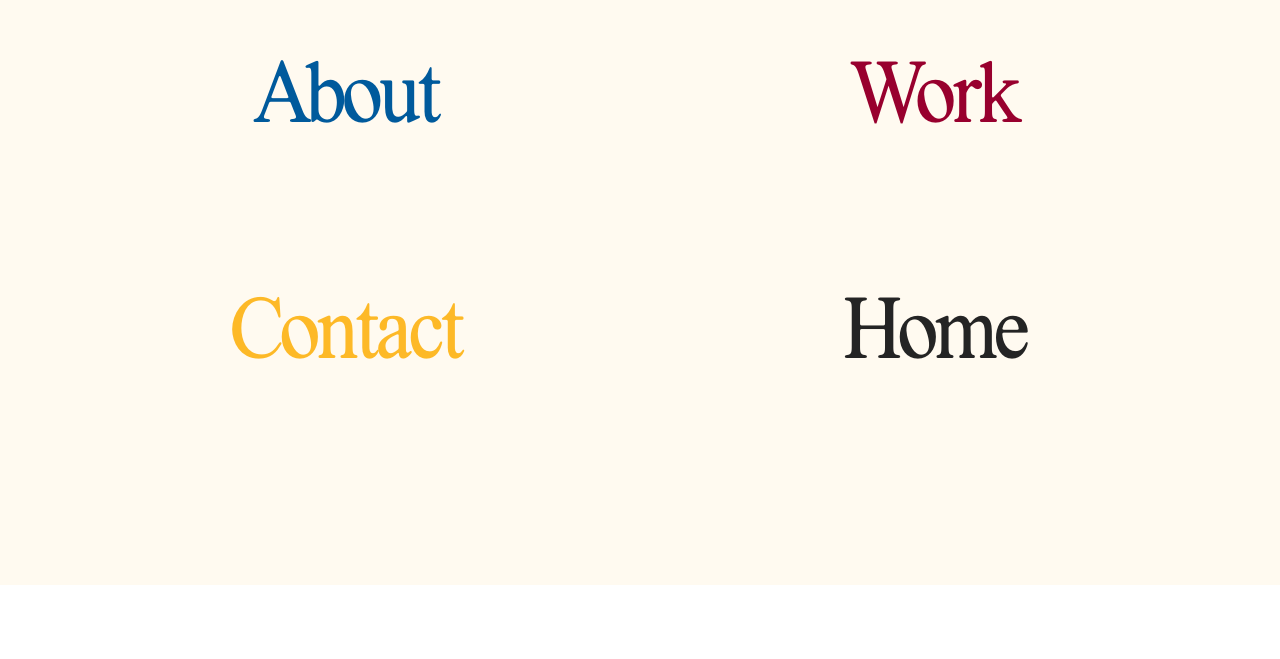
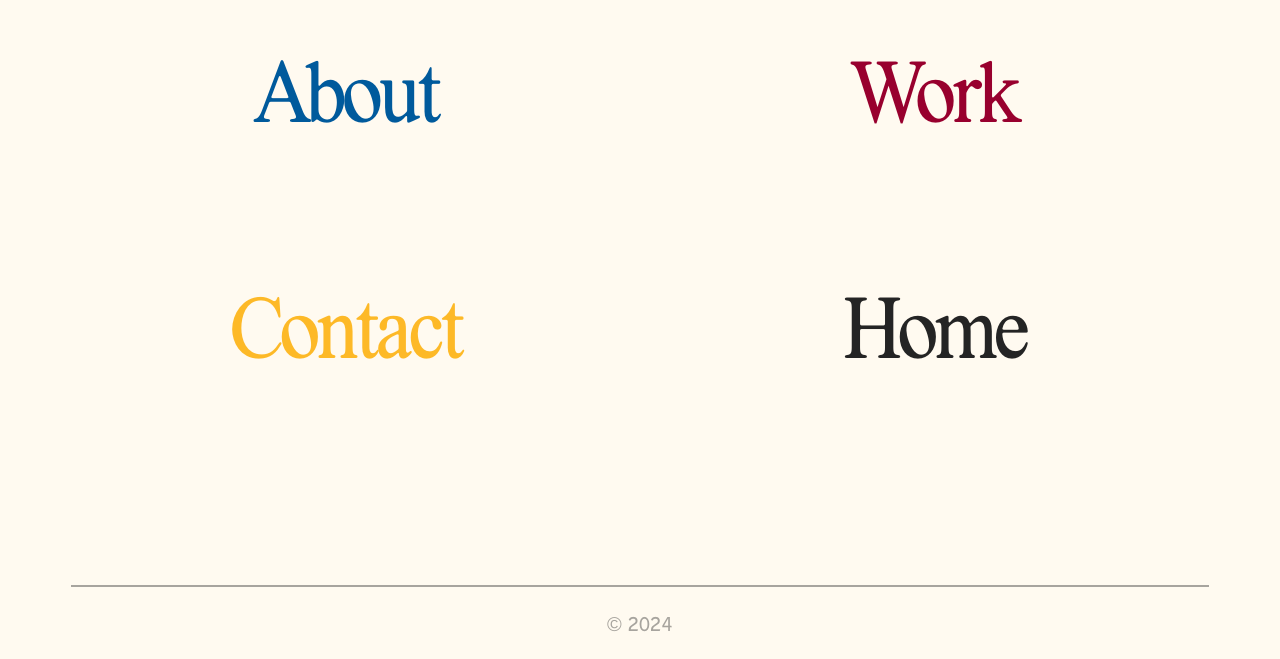
Before and after one commit to zethdeluna/zethdeluna, a React (Vite) app: page / in a window 1280 px wide. Shown: the part 3378-4037 px from the top of the page. Before the commit the page ends 3963 px from the top, so only its background shows below. Built offline with nearby package versions, Linux system fonts and the light colour scheme.

Commit message:
footer copyright

```diff
--- a/src/components/Footer.tsx
+++ b/src/components/Footer.tsx
@@ -57,6 +57,10 @@ const Footer = () => {
 					</Link>
 				</li>
 			</ul>
+
+			<div className="container sub-footer">
+				<p className="copyright">&copy; {new Date().getFullYear()}</p>
+			</div>
 		</footer>
 	);
 };
```
Also changed, not shown: 1 other file (tests, documents, lock files or other folders).
